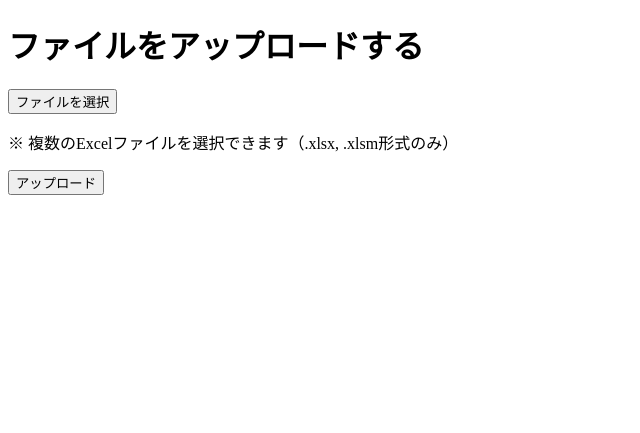
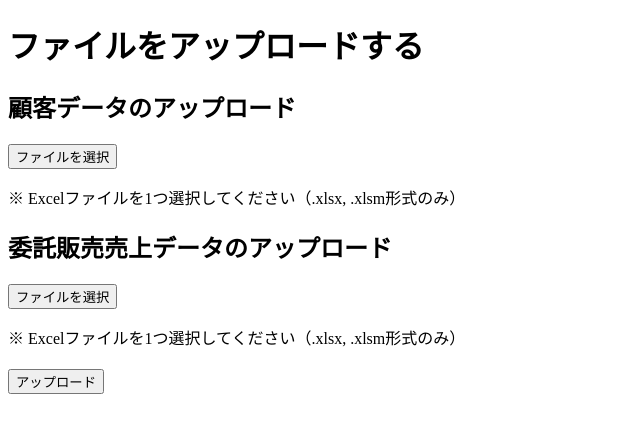
Before and after one commit to yoshiki1214/craft-flow, a Flask app: page / in a window 1280 px wide. Shown: the top 433 px of the page, without its empty margins (0-640 px from the left). Run offline with Flask 3, Linux system fonts and the light colour scheme.

```diff
--- a/settlement-app/app.py
+++ b/settlement-app/app.py
@@ -41,74 +41,154 @@ def allowed_file(filename):
     return "." in filename and filename.rsplit(".", 1)[1].lower() in ALLOWED_EXTENSIONS
 
 
-@app.route("/", methods=["GET", "POST"])
-def upload_file():
+@app.route("/", methods=["GET"])
+def index():
     """
-    ファイルアップロードを処理するルートハンドラー（複数ファイル対応）
+    アップロードフォームを表示するルートハンドラー
 
-    GETリクエスト: アップロードフォームを表示
-    POSTリクエスト: アップロードされたファイルを保存
+    Returns:
+        アップロードフォームのHTMLテンプレート
     """
-    if request.method == "POST":
-        # POSTリクエストの場合（ファイルが送信された場合）
+    return render_template("upload.html")
 
-        # ファイルがリクエストに存在するか確認
-        # フォームに "file" という名前のフィールドがない場合はリダイレクト
-        if "file" not in request.files:
-            flash("ファイルが選択されていません", "error")
-            return redirect(request.url)
 
-        # リクエストから複数のファイルオブジェクトを取得
-        # getlist()を使用することで、複数のファイルをリストとして取得
-        files = request.files.getlist("file")
+@app.route("/upload", methods=["POST"])
+def upload_files():
+    """
+    顧客データと委託販売売上データのファイルアップロードを一括処理するルートハンドラー
 
-        # アップロード成功/失敗のカウンター
-        uploaded_files = []
-        failed_files = []
+    Returns:
+        アップロード結果をフラッシュメッセージで表示し、フォームページにリダイレクト
+    """
+    # 顧客データの処理
+    if "customer_file" in request.files:
+        customer_file = request.files["customer_file"]
+        if customer_file.filename != "":
+            if customer_file and allowed_file(customer_file.filename):
+                try:
+                    customers_folder = os.path.join(app.config["UPLOAD_FOLDER"], "customers")
+                    if not os.path.exists(customers_folder):
+                        os.makedirs(customers_folder)
+                    filename = secure_filename(customer_file.filename)
+                    customer_file.save(os.path.join(customers_folder, filename))
+                    flash(f"顧客データ: {filename} がアップロードされました", "success")
+                except Exception:
+                    flash(f"顧客データ: {customer_file.filename} のアップロードに失敗しました", "error")
+            else:
+                flash(
+                    f"顧客データ: {customer_file.filename} は許可されていないファイル形式です（Excelファイルのみ許可）",
+                    "error",
+                )
 
-        # 各ファイルを処理
-        for file in files:
-            # ファイル名が空かチェック（ファイルが選択されていない場合）
-            if file.filename == "":
-                continue  # 空のファイルはスキップ
+    # 委託販売売上データの処理
+    if "sales_file" in request.files:
+        sales_file = request.files["sales_file"]
+        if sales_file.filename != "":
+            if sales_file and allowed_file(sales_file.filename):
+                try:
+                    sales_folder = os.path.join(app.config["UPLOAD_FOLDER"], "sales")
+                    if not os.path.exists(sales_folder):
+                        os.makedirs(sales_folder)
+                    filename = secure_filename(sales_file.filename)
+                    sales_file.save(os.path.join(sales_folder, filename))
+                    flash(f"委託販売売上データ: {filename} がアップロードされました", "success")
+                except Exception:
+                    flash(f"委託販売売上データ: {sales_file.filename} のアップロードに失敗しました", "error")
+            else:
+                flash(
+                    f"委託販売売上データ: {sales_file.filename} は許可されていないファイル形式です（Excelファイルのみ許可）",
+                    "error",
+                )
 
-            # ファイルが存在し、かつ許可された拡張子かどうかをチェック
-            if file and allowed_file(file.filename):
-                try:
-                    # ファイル名を安全な形式に変換
-                    # 例: "test file.xlsx" → "test_file.xlsx"（スペースや特殊文字を処理）
-                    filename = secure_filename(file.filename)
+    # どちらのファイルも選択されていない場合
+    customer_selected = "customer_file" in request.files and request.files["customer_file"].filename != ""
+    sales_selected = "sales_file" in request.files and request.files["sales_file"].filename != ""
+    if not customer_selected and not sales_selected:
+        flash("少なくとも1つのファイルを選択してください", "error")
 
-                    # ファイルをアップロードフォルダに保存
-                    # os.path.join()でアップロードフォルダのパスとファイル名を結合
-                    file.save(os.path.join(app.config["UPLOAD_FOLDER"], filename))
-                    uploaded_files.append(filename)
-                except Exception:
-                    # ファイル保存時にエラーが発生した場合
-                    failed_files.append(file.filename)
-            else:
-                # 許可されていない拡張子の場合
-                failed_files.append(file.filename)
+    return redirect("/")
 
-        # アップロード結果をメッセージで通知
-        if uploaded_files:
-            success_msg = (
-                f"{len(uploaded_files)}個のファイルがアップロードされました: " f"{', '.join(uploaded_files)}"
-            )
-            flash(success_msg, "success")
-        if failed_files:
-            error_msg = (
-                f"{len(failed_files)}個のファイルのアップロードに失敗しました"
-                f"（Excelファイルのみ許可）: {', '.join(failed_files)}"
-            )
-            flash(error_msg, "error")
 
-        # アップロード後、フォームページにリダイレクト
-        return redirect(request.url)
+@app.route("/upload/customers", methods=["POST"])
+def upload_customers():
+    """
+    顧客データのファイルアップロードを処理するルートハンドラー（1ファイル対応）
 
-    # GETリクエストの場合、またはPOSTでエラーがあった場合
-    # アップロードフォームを表示するHTMLテンプレートをレンダリング
-    return render_template("upload.html")
+    Returns:
+        アップロード結果をフラッシュメッセージで表示し、フォームページにリダイレクト
+    """
+    # ファイルがリクエストに存在するか確認
+    if "file" not in request.files:
+        flash("ファイルが選択されていません", "error")
+        return redirect("/")
+
+    file = request.files["file"]
+
+    # ファイル名が空かチェック
+    if file.filename == "":
+        flash("ファイルが選択されていません", "error")
+        return redirect("/")
+
+    # 顧客データ用のサブディレクトリ
+    customers_folder = os.path.join(app.config["UPLOAD_FOLDER"], "customers")
+    if not os.path.exists(customers_folder):
+        os.makedirs(customers_folder)
+
+    if file and allowed_file(file.filename):
+        try:
+            filename = secure_filename(file.filename)
+            file.save(os.path.join(customers_folder, filename))
+            flash(f"顧客データ: {filename} がアップロードされました", "success")
+        except Exception:
+            flash(f"顧客データ: {file.filename} のアップロードに失敗しました", "error")
+    else:
+        flash(
+            f"顧客データ: {file.filename} は許可されていないファイル形式です（Excelファイルのみ許可）",
+            "error",
+        )
+
+    return redirect("/")
+
+
+@app.route("/upload/sales", methods=["POST"])
+def upload_sales():
+    """
+    委託販売売上データのファイルアップロードを処理するルートハンドラー（1ファイル対応）
+
+    Returns:
+        アップロード結果をフラッシュメッセージで表示し、フォームページにリダイレクト
+    """
+    # ファイルがリクエストに存在するか確認
+    if "file" not in request.files:
+        flash("ファイルが選択されていません", "error")
+        return redirect("/")
+
+    file = request.files["file"]
+
+    # ファイル名が空かチェック
+    if file.filename == "":
+        flash("ファイルが選択されていません", "error")
+        return redirect("/")
+
+    # 委託販売売上データ用のサブディレクトリ
+    sales_folder = os.path.join(app.config["UPLOAD_FOLDER"], "sales")
+    if not os.path.exists(sales_folder):
+        os.makedirs(sales_folder)
+
+    if file and allowed_file(file.filename):
+        try:
+            filename = secure_filename(file.filename)
+            file.save(os.path.join(sales_folder, filename))
+            flash(f"委託販売売上データ: {filename} がアップロードされました", "success")
+        except Exception:
+            flash(f"委託販売売上データ: {file.filename} のアップロードに失敗しました", "error")
+    else:
+        flash(
+            f"委託販売売上データ: {file.filename} は許可されていないファイル形式です（Excelファイルのみ許可）",
+            "error",
+        )
+
+    return redirect("/")
 
 
 @app.route("/uploads/<filename>")
--- a/settlement-app/templates/upload.html
+++ b/settlement-app/templates/upload.html
@@ -10,203 +10,124 @@
     <h1>ファイルをアップロードする</h1>
 
     <!-- フラッシュメッセージの表示 -->
-    <!-- Flaskのflashメッセージ機能を使用して、サーバーからの通知を表示します -->
-    <!-- get_flashed_messages()でサーバー側から送られたメッセージを取得 -->
     {% with messages = get_flashed_messages(with_categories=true) %}
-    <!-- messagesにメッセージが存在する場合のみ表示 -->
     {% if messages %}
-    <!-- 複数のメッセージがある場合、それぞれをループで表示 -->
     {% for category, message in messages %}
-    <!-- categoryはメッセージの種類（success, error, warningなど） -->
-    <!-- alert-{{ category }}でクラス名が動的に設定されます（例: alert-success） -->
     <div class="alert alert-{{ category }}">
-        <!-- メッセージの内容を表示 -->
         {{ message }}
     </div>
     {% endfor %}
     {% endif %}
     {% endwith %}
 
-    <!-- ファイルアップロード用のフォーム -->
-    <!-- method="post": フォーム送信時にPOSTメソッドを使用（データを送信するため） -->
-    <!-- enctype="multipart/form-data": ファイルをアップロードするために必須の設定 -->
-    <form method="post" enctype="multipart/form-data" id="upload-form">
-        <!-- ファイル入力欄のコンテナ -->
-        <!-- ここに動的にファイル入力欄が追加されます -->
-        <div id="file-inputs-container">
-            <!-- 最初のファイル入力欄 -->
-            <!-- この入力欄は複数ファイル選択も可能（multiple属性） -->
+    <!-- 統合フォーム -->
+    <form method="post" action="{{ url_for('upload_files') }}" enctype="multipart/form-data" id="upload-form">
+        <!-- 顧客データのアップロードセクション -->
+        <section class="upload-section">
+            <h2>顧客データのアップロード</h2>
+            <div id="customer-file-inputs-container">
                 <div class="file-input-wrapper">
-                <!-- type="file": ファイルを選択するための入力欄 -->
-                <!-- name="file": サーバー側でこの名前でファイルを取得する（同じ名前で複数送信可能） -->
-                <!-- multiple: この入力欄で複数のファイルを一度に選択できるようにする -->
-                <!-- accept=".xlsx,.xlsm": ファイル選択ダイアログで表示するファイル形式を制限 -->
-                <!-- style="display: none": ファイル入力欄は非表示にして、ボタンで操作する -->
-                <input type="file" name="file" multiple accept=".xlsx,.xlsm" class="file-input" style="display: none;">
-                <!-- 選択されたファイル名を表示する領域 -->
-                <div class="file-names-list"></div>
+                    <input type="file" name="customer_file" accept=".xlsx,.xlsm" class="file-input" id="customer-file-input" style="display: none;">
+                    <div class="file-names-list" id="customer-file-names-list"></div>
                 </div>
             </div>
 
-        <!-- ファイル選択ボタン -->
-        <!-- type="button": フォーム送信をしないボタン -->
-        <!-- クリックするとファイル選択ダイアログが開く -->
-        <button type="button" id="add-file-btn">ファイルを選択</button>
+            <button type="button" id="select-customer-file-btn">ファイルを選択</button>
 
-        <!-- ユーザーへの説明文 -->
             <p class="help-text">
-            ※ 複数のExcelファイルを選択できます（.xlsx, .xlsm形式のみ）
+                ※ Excelファイルを1つ選択してください（.xlsx, .xlsm形式のみ）
             </p>
+        </section>
 
-        <!-- 送信ボタン。クリックすると、フォームのデータがサーバーに送信-->
-        <input type="submit" value="アップロード">
+        <!-- 委託販売売上データのアップロードセクション -->
+        <section class="upload-section">
+            <h2>委託販売売上データのアップロード</h2>
+            <div id="sales-file-inputs-container">
+                <div class="file-input-wrapper">
+                    <input type="file" name="sales_file" accept=".xlsx,.xlsm" class="file-input" id="sales-file-input" style="display: none;">
+                    <div class="file-names-list" id="sales-file-names-list"></div>
+                </div>
+            </div>
+
+            <button type="button" id="select-sales-file-btn">ファイルを選択</button>
+
+            <p class="help-text">
+                ※ Excelファイルを1つ選択してください（.xlsx, .xlsm形式のみ）
+            </p>
+        </section>
+
+        <!-- 一括アップロードボタン -->
+        <div style="margin-top: 20px;">
+            <input type="submit" value="アップロード" id="upload-submit-btn">
+        </div>
     </form>
 
     <script>
-        // ファイル入力欄を追加する機能
-        // DOMContentLoaded: HTMLの読み込みが完了したら実行
         document.addEventListener('DOMContentLoaded', function () {
-            // 「ファイルを選択」ボタンの要素を取得
-            const addFileBtn = document.getElementById('add-file-btn');
-            // ファイル入力欄のコンテナを取得
-            const container = document.getElementById('file-inputs-container');
+            // 顧客データ用のファイル選択
+            const customerFileInput = document.getElementById('customer-file-input');
+            const selectCustomerFileBtn = document.getElementById('select-customer-file-btn');
+            const customerFileNamesList = document.getElementById('customer-file-names-list');
 
+            selectCustomerFileBtn.addEventListener('click', function () {
+                customerFileInput.click();
+            });
 
-            // ファイル入力欄から特定のファイルを削除する関数
-            function removeFileFromInput(fileInput, fileNameToRemove) {
-                // DataTransfer APIを使用して新しいFileListを作成
-                const dataTransfer = new DataTransfer();
+            customerFileInput.addEventListener('change', function () {
+                displayFileName(this, customerFileNamesList);
+            });
 
-                // 削除するファイル名以外のファイルを追加
-                for (let i = 0; i < fileInput.files.length; i++) {
-                    if (fileInput.files[i].name !== fileNameToRemove) {
-                        dataTransfer.items.add(fileInput.files[i]);
-                    }
-                }
+            // 委託販売売上データ用のファイル選択
+            const salesFileInput = document.getElementById('sales-file-input');
+            const selectSalesFileBtn = document.getElementById('select-sales-file-btn');
+            const salesFileNamesList = document.getElementById('sales-file-names-list');
 
-                // 新しいFileListを設定
-                fileInput.files = dataTransfer.files;
+            selectSalesFileBtn.addEventListener('click', function () {
+                salesFileInput.click();
+            });
 
-                // changeイベントを手動で発火して、表示を更新
-                const event = new Event('change', { bubbles: true });
-                fileInput.dispatchEvent(event);
-            }
+            salesFileInput.addEventListener('change', function () {
+                displayFileName(this, salesFileNamesList);
+            });
 
-            // 選択されたファイル名を表示する関数
-            function displayFileNames(fileInput, wrapper) {
-                // ファイル名を表示する要素を取得（なければ作成）
-                let fileNamesList = wrapper.querySelector('.file-names-list');
-                if (!fileNamesList) {
-                    fileNamesList = document.createElement('div');
-                    fileNamesList.className = 'file-names-list';
-                    // ファイル入力欄の後に挿入
-                    fileInput.parentNode.insertBefore(fileNamesList, fileInput.nextSibling);
-                }
-
-                // 既存の内容をクリア
+            // ファイル名を表示する関数（1ファイルのみ）
+            function displayFileName(fileInput, fileNamesList) {
                 fileNamesList.innerHTML = '';
 
-                // 選択されたファイルがある場合
                 if (fileInput.files.length > 0) {
-                    // 各ファイル名を表示し、削除ボタンを追加
-                    for (let i = 0; i < fileInput.files.length; i++) {
-                        // ファイル名と削除ボタンのコンテナを作成
                     const fileItem = document.createElement('div');
                     fileItem.className = 'file-item';
 
-                        // ファイル名を表示
                     const fileNameSpan = document.createElement('span');
-                        fileNameSpan.textContent = fileInput.files[i].name;
+                    fileNameSpan.textContent = fileInput.files[0].name;
                     fileNameSpan.className = 'file-name';
 
-                        // 削除ボタンを作成
                     const removeFileBtn = document.createElement('button');
                     removeFileBtn.type = 'button';
                     removeFileBtn.className = 'remove-file-item-btn';
                     removeFileBtn.textContent = '削除';
                     removeFileBtn.title = 'このファイルを削除';
-                        // 削除ボタンをクリックしたら、このファイルを削除
-                        // ファイル名を保持して削除関数に渡す
-                        const fileName = fileInput.files[i].name;
                     removeFileBtn.addEventListener('click', function () {
-                            removeFileFromInput(fileInput, fileName);
+                        fileInput.value = '';
+                        fileNamesList.innerHTML = '';
                     });
 
-                        // 要素を組み立てて追加
                     fileItem.appendChild(fileNameSpan);
                     fileItem.appendChild(removeFileBtn);
                     fileNamesList.appendChild(fileItem);
                 }
-                } else {
-                    // ファイルが選択されていない場合は空にする
-                    fileNamesList.textContent = '';
-                }
             }
 
-            // 「ファイルを選択」ボタンの表示状態を更新する関数（現在は常に表示）
-            function updateAddFileButton() {
-                // ボタンは常に表示されるため、この関数は現在使用されていません
-                // 将来的に条件付き表示が必要になった場合に備えて残しています
-            }
+            // フォーム送信時のバリデーション
+            const uploadForm = document.getElementById('upload-form');
+            uploadForm.addEventListener('submit', function (e) {
+                const customerFile = customerFileInput.files.length > 0;
+                const salesFile = salesFileInput.files.length > 0;
 
-            // ファイル入力欄にchangeイベントリスナーを設定する関数
-            // ファイルが選択されたときに実行される
-            function setupFileInputListener(fileInput, wrapper) {
-                fileInput.addEventListener('change', function () {
-                    // 選択されたファイル名を表示
-                    displayFileNames(this, wrapper);
-                });
-            }
-
-            // 最初のファイル入力欄にイベントリスナーを設定
-            const firstFileInput = container.querySelector('.file-input');
-            const firstWrapper = container.querySelector('.file-input-wrapper');
-            if (firstFileInput && firstWrapper) {
-                setupFileInputListener(firstFileInput, firstWrapper);
-            }
-
-            // ファイル入力欄を追加する関数
-            function addFileInput() {
-                // 新しいファイル入力欄のラッパー要素を作成
-                const wrapper = document.createElement('div');
-                wrapper.className = 'file-input-wrapper';
-
-                // ファイル入力欄を作成（まとめて選択できるようにmultiple属性を付ける）
-                const fileInput = document.createElement('input');
-                fileInput.type = 'file';
-                fileInput.name = 'file'; // サーバー側でgetlist("file")で取得できる
-                fileInput.multiple = true; // 複数ファイル選択を可能にする
-                fileInput.accept = '.xlsx,.xlsm';
-                fileInput.className = 'file-input';
-                fileInput.style.display = 'none'; // ファイル入力欄は非表示にして、ボタンで操作する
-
-                // 選択されたファイル名を表示する領域を作成
-                const fileNamesList = document.createElement('div');
-                fileNamesList.className = 'file-names-list';
-
-                // ファイル選択後に「ファイルを追加」ボタンを表示するイベントリスナーを設定
-                setupFileInputListener(fileInput, wrapper);
-
-                // 要素を組み立てて追加
-                wrapper.appendChild(fileInput);
-                wrapper.appendChild(fileNamesList);
-                container.appendChild(wrapper);
-
-                // 新しいファイル入力欄のファイル選択ダイアログをすぐに開く
-                // click()メソッドでファイル選択ダイアログを開く
-                fileInput.click();
-            }
-
-            // 「ファイルを選択」ボタンをクリックしたときの処理
-            addFileBtn.addEventListener('click', function () {
-                // 最初のファイル入力欄が存在し、まだファイルが選択されていない場合
-                const firstFileInput = container.querySelector('.file-input');
-                if (firstFileInput && firstFileInput.files.length === 0) {
-                    // 最初のファイル入力欄のファイル選択ダイアログを開く
-                    firstFileInput.click();
-                } else {
-                    // 既にファイルが選択されている場合は、新しいファイル入力欄を追加
-                    addFileInput();
+                if (!customerFile && !salesFile) {
+                    e.preventDefault();
+                    alert('少なくとも1つのファイルを選択してください。');
+                    return false;
                 }
             });
         });
```
Also changed, not shown: settlement-app/templates/index.html (deleted, +0 -38 lines), settlement-app/templates/base.html (deleted). Lines whose indentation alone changed are shown as unchanged.
